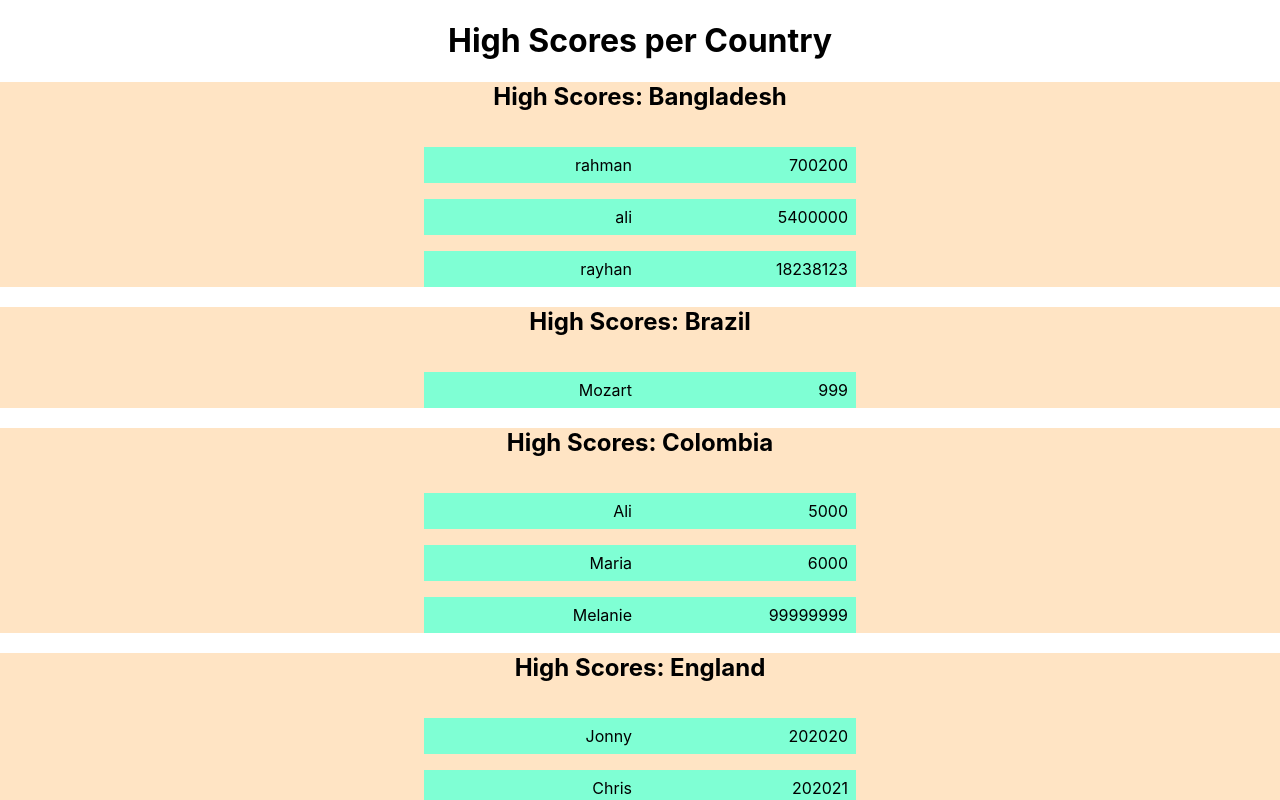
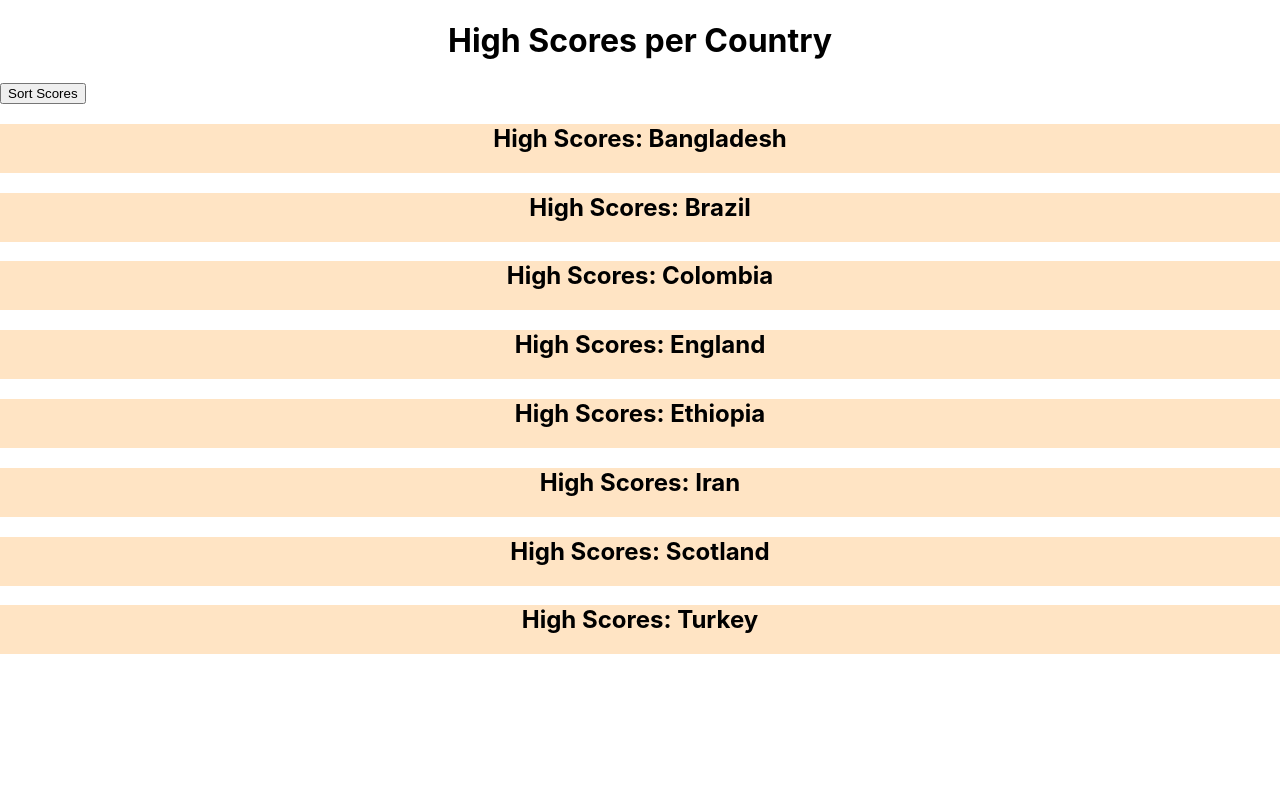
Before and after one commit to liewteh/high-scores-react, a React (Create React App) app: page / in a window 1280 px wide. Shown: the top 800 px of the page. Built offline with nearby package versions, Linux system fonts and the light colour scheme.

Commit message:
part done 4 (only console, not display in HTML)

```diff
--- a/src/App.css
+++ b/src/App.css
@@ -12,6 +12,9 @@
   text-align: center;
 }
 
+.btn {
+  text-align: center;
+}
 .countryScore-container {
   background-color: bisque;
 }
--- a/src/App.js
+++ b/src/App.js
@@ -1,4 +1,4 @@
-import React from "react";
+import React, {useState} from "react";
 import "./App.css";
 import allCountryScores from "./data/allCountryScores.js";
 import Heading from "./components/Heading.js";
@@ -10,19 +10,33 @@ const App = () => {
     return a.name.localeCompare(b.name);
   });
 
+  const [sort, setSort] = useState("ascending");
+
+  const scoreSort = () => {
+    setSort (sort => {
+      if (sort === "ascending") {
+        return "descending";
+      } else {
+        return "ascending";
+      }
+    });
+  };
+
   return (
     <div className="container">
       <Heading />
+      <button className="btn btn-success" onClick={scoreSort}>Sort Scores</button>
       {countries.map((elem, index) => (
-        <div className="countryScore-container">
-          <CountryHeading key={index} name={elem.name} />
-          {elem.scores
+        <div className="countryScore-container" key={index}>
+          <CountryHeading name={elem.name} />
+          <CountryScore elem={elem} scores={sort} />
+          {/* {elem.scores
             .sort((a, b) => {
-              return a.s - b.s;
+              return b.s - a.s;
             })
             .map((elem, index) => (
               <CountryScore key={index} n={elem.n} s={elem.s} />
-            ))}
+            ))} */}
         </div>
       ))}
     </div>
--- a/src/components/CountryHeading.js
+++ b/src/components/CountryHeading.js
@@ -2,7 +2,7 @@ import React from 'react';
 
 const CountryHeading = (props) => {
     return (
-        <div className="CountryHeading" key={props.index}>
+        <div className="CountryHeading">
             <h2>High Scores: {props.name}</h2>
         </div>
     )
--- a/src/components/CountryScore.js
+++ b/src/components/CountryScore.js
@@ -1,11 +1,38 @@
 import React from "react";
 
 const CountryScore = (props) => {
+  // sorting the scores
+  let scoresSort;
+  if (props.scores === "ascending") {
+    scoresSort = props.elem.scores.sort((a, b) => {
+      return a.s - b.s; // ascending
+    })
+  } else {
+    scoresSort = props.elem.scores.sort((a, b) => {
+      return b.s - a.s; // descending
+    })
+  }
+
+  function test (sortedData) {
+    // console.log(sortedData);
+    console.log(sortedData.n);
+    console.log(sortedData.s);
+  }
+
   return (
-    <div className="countryScore">
+    <ul className="countryScore">
+      {scoresSort.map((sortedData, index) => {
+        <li key={index}>
+          <p>{test(sortedData)}</p>
+          <p>{sortedData.n}</p>
+          <p>{sortedData.s}</p>
+        </li>
+      })}
+      {/* {scoresSort}
+
       <p>{props.n}</p>
-      <p>{props.s}</p>
-    </div>
+      <p>{props.s}</p> */}
+    </ul>
   );
 };
 
```
